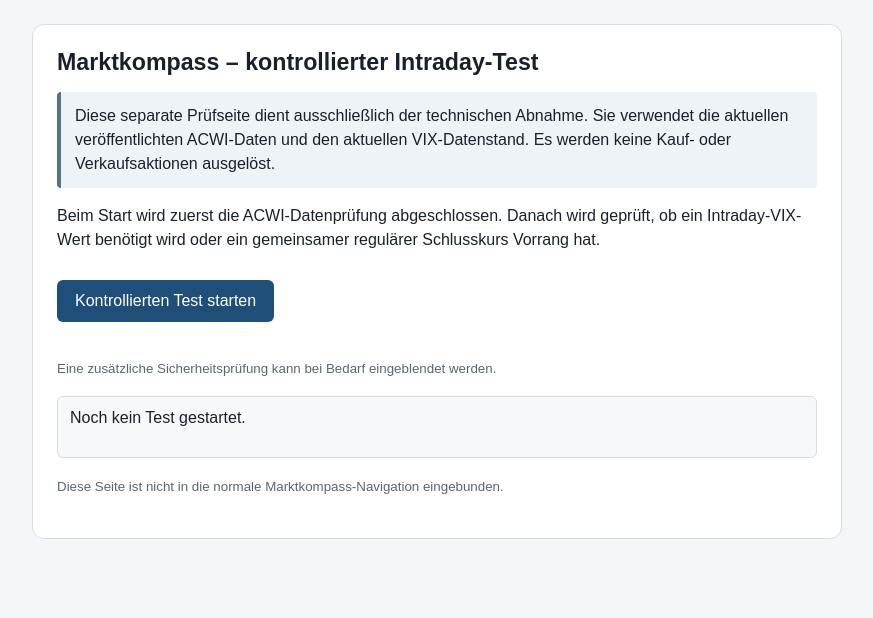
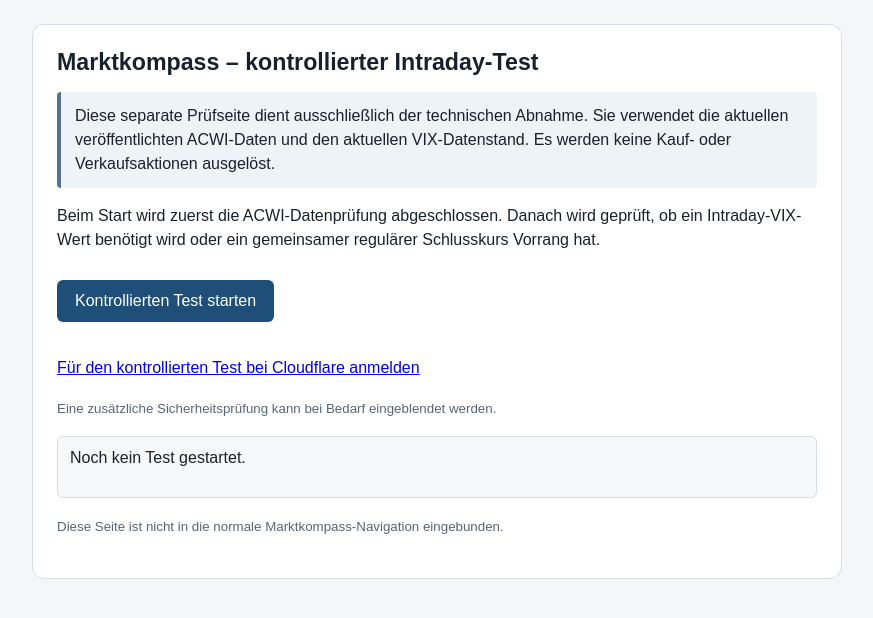
Before and after one commit to 24crfnm2vk-wq/Marktkompass, a plain HTML site: page intraday-vix-test.html in a window 1280 px wide. Shown: the whole page, without its empty margins (203-1076 px from the left). Drawn offline with Linux system fonts and the light colour scheme.

Commit message:
Füge Access-Anmeldelink auf Abnahmeseite hinzu

```diff
--- a/intraday-vix-test.html
+++ b/intraday-vix-test.html
@@ -38,6 +38,7 @@
     </p>
     <button id="start-test" type="button">Kontrollierten Test starten</button>
     <div id="turnstile-widgets" aria-live="polite"></div>
+    <p><a href="https://bitter-mountain-11f4.24crfnm2vk.workers.dev/access-check" target="_blank" rel="noopener">Für den kontrollierten Test bei Cloudflare anmelden</a></p>
     <p><small>Eine zusätzliche Sicherheitsprüfung kann bei Bedarf eingeblendet werden.</small></p>
     <div id="result" role="status" aria-live="polite">Noch kein Test gestartet.</div>
     <ol id="log"></ol>
```
